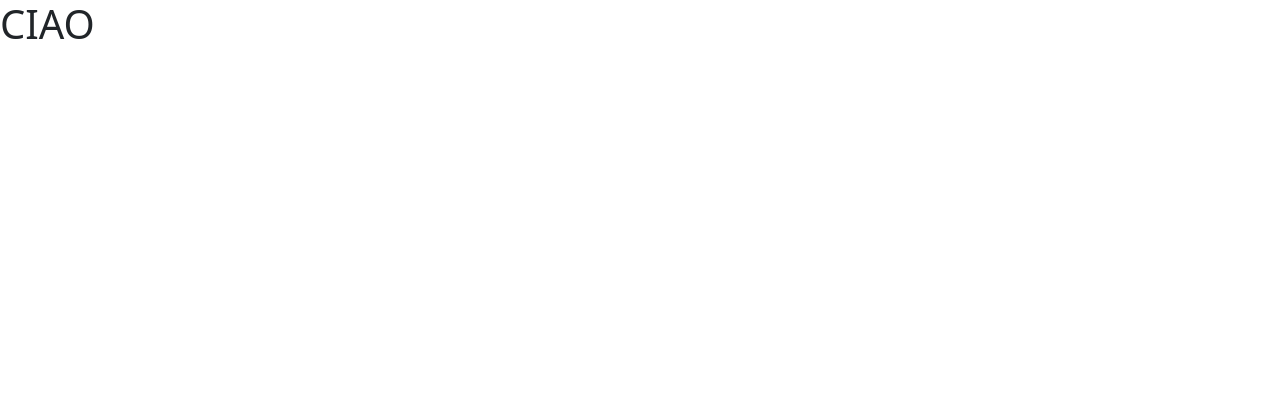
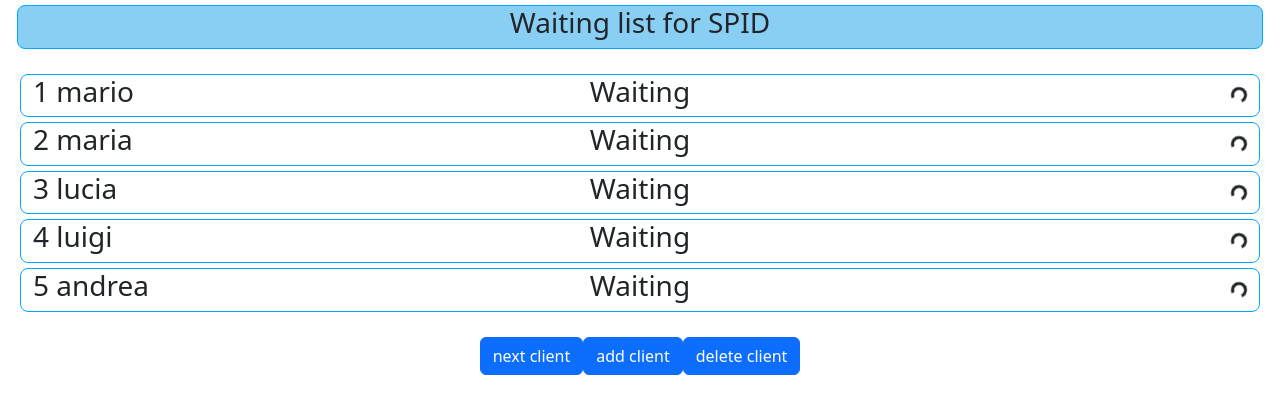
Before and after one commit to demoa00/se2023-11-OfficeQueueManager, a React (Vite) app in the folder client/: page / in a window 1280 px wide. Shown: the top 414 px of the page. Built offline with nearby package versions, Linux system fonts and the light colour scheme.

Commit message:
Add UI component  for queue

```diff
--- a/client/src/App.jsx
+++ b/client/src/App.jsx
@@ -1,12 +1,13 @@
 import { useState } from 'react'
 import 'bootstrap/dist/css/bootstrap.min.css';
 import { Button } from 'react-bootstrap'
+import Queue from './Queue';
 
 function App() {
   return (
     <>
       <div>
-        <h1>CIAO</h1>
+        <Queue />
       </div>
     </>
   )
--- /dev/null
+++ b/client/src/Queue.jsx
@@ -0,0 +1,109 @@
+import dayjs from "dayjs";
+import { useEffect, useState } from "react";
+import { Col, Button, ListGroup, ListGroupItem, Container, Row, Spinner } from "react-bootstrap";
+
+// COLOR PALETTE
+// https://colorhunt.co/palette/00a9ff89cff3a0e9ffcdf5fd
+
+const rowStyle = {
+    border: "1px solid #00A9FF",
+    borderRadius: "8px",
+    marginBottom: "5px"
+};
+
+const h3Style = {
+    textAlign: "center",
+};
+
+function Queue() {
+    const [queue, setQueue] = useState([{ id_ticket: 1, client: "mario", insertTime: dayjs(), inProcess: false },
+    { id_ticket: 2, client: "maria", insertTime: dayjs(), inProcess: false },
+    { id_ticket: 3, client: "lucia", insertTime: dayjs(), inProcess: false },
+    { id_ticket: 4, client: "luigi", insertTime: dayjs(), inProcess: false },
+    { id_ticket: 5, client: "andrea", insertTime: dayjs(), inProcess: false }]);
+
+    let service = "SPID";
+
+    useEffect(() => {
+        /* WAIT FOR API */
+    },
+        [queue]
+    );
+
+    const nextTicket = (desk_number) => {
+        setQueue((oldQueue) => {
+            let next = oldQueue.filter((q) => !q.inProcess).sort((a, b) => a.insertTime.diff(b.insertTime)).find((q) => !q.inProcess);
+
+            if (next != undefined) {
+                return oldQueue.map((q) => {
+                    if (q.id_ticket == next.id_ticket) {
+                        return { ...q, inProcess: true, desk_number: desk_number };
+                    } else {
+                        return { ...q };
+                    }
+                });
+            } else {
+                return oldQueue;
+            }
+
+        })
+    };
+
+    const deleteTicket = (desk_number) => {
+        setQueue((oldQueue) => {
+            let deleted = oldQueue.find((q) => q.desk_number == desk_number);
+
+            if (deleted != undefined) {
+                return oldQueue.filter((q) => q.id_ticket != deleted.id_ticket);
+            } else {
+                return oldQueue;
+            }
+        })
+    };
+
+    const addTicket = (new_client) => {
+        setQueue((oldQueue) => {
+            return [...oldQueue, new_client].sort((a, b) => a.insertTime.diff(b.insertTime));
+        })
+    };
+
+    return <>
+        <Container className="d-flex flex-column justify-content-center" fluid>
+            <Row className="d-flex justify-content-center" style={{ ...rowStyle, margin: "5px", backgroundColor: "#89CFF3" }}>
+                <h3 style={h3Style}>{"Waiting list for " + service}</h3>
+            </Row>
+            <Row>
+                <Col style={{ margin: "20px" }}>
+                    {
+                        queue.sort((a, b) => a.insertTime.diff(b.insertTime)).map((q, i) => {
+                            if (q.inProcess) {
+                                return <Row key={i} className="d-flex justify-content-between align-items-center" style={{ ...rowStyle, backgroundColor: "#A0E9FF" }}>
+                                    <Col className="d-flex justify-content-start"><h3 style={h3Style}>{q.id_ticket + " " + q.client}</h3></Col>
+                                    <Col className="d-flex justify-content-center"><h3 style={h3Style}>{"Desk " + q.desk_number}</h3></Col>
+                                </Row>;
+                            }
+                            return <Row key={i} className="d-flex justify-content-between align-items-center" style={rowStyle}>
+                                <Col className="d-flex justify-content-start"><h3 style={h3Style}>{q.id_ticket + " " + q.client}</h3></Col>
+                                <Col className="d-flex justify-content-center"><h3 style={h3Style}>{"Waiting"}</h3></Col>
+                                <Col className="d-flex justify-content-end"><Spinner variant="dark" size="sm" animation="border" /></Col>
+                            </Row>;
+                        })
+                    }
+                </Col>
+            </Row>
+        </Container>
+        <Col className="d-flex flex-row justify-content-center">
+            <Button onClick={() => nextTicket(3)}>
+                next client
+            </Button>
+            <Button onClick={() => addTicket({ id_ticket: queue.length + 1, client: "francesca", insertTime: dayjs() })}>
+                add client
+            </Button>
+            <Button onClick={() => deleteTicket(3)}>
+                delete client
+            </Button>
+        </Col>
+    </>;
+}
+
+export default Queue;
```
